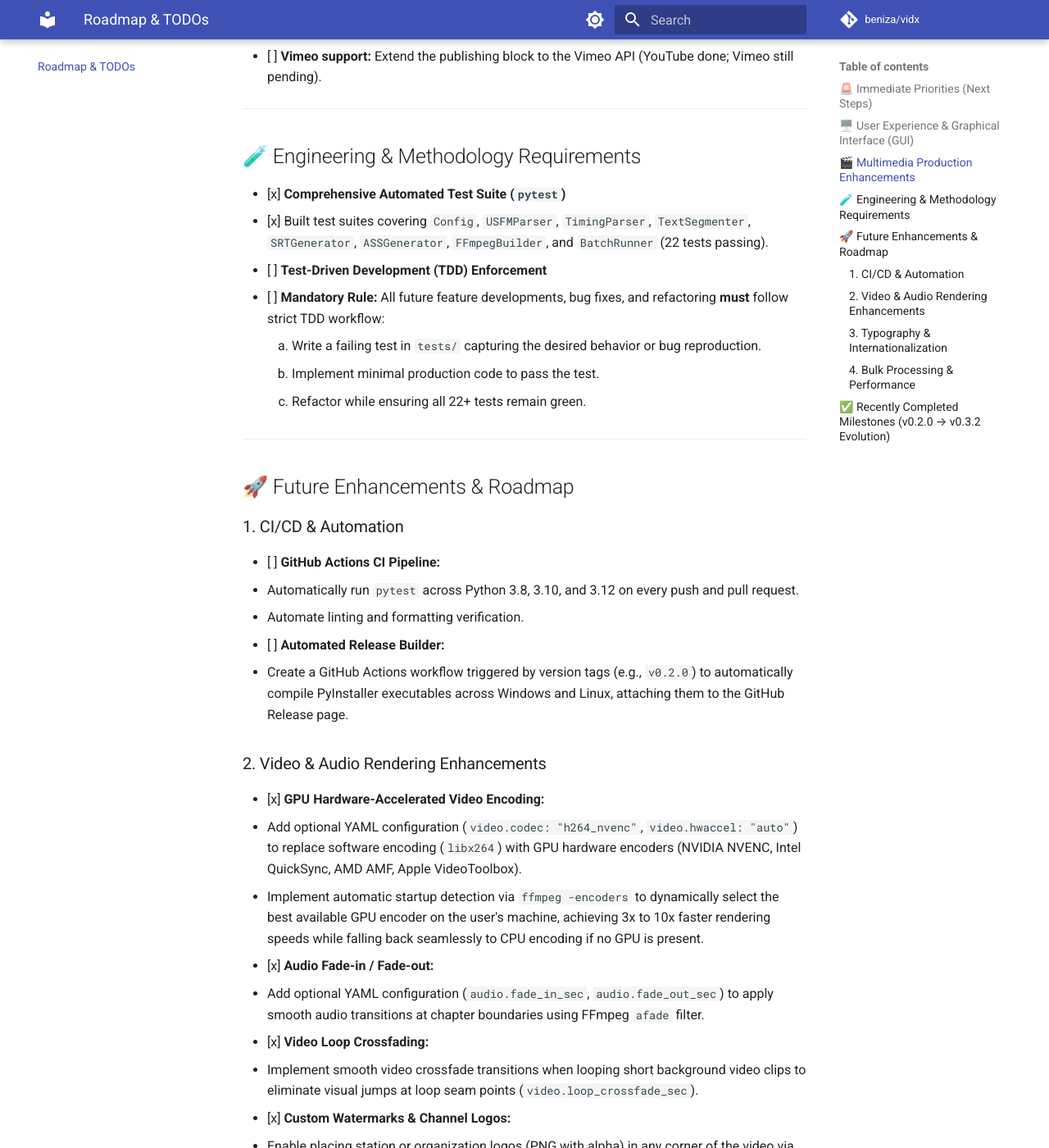
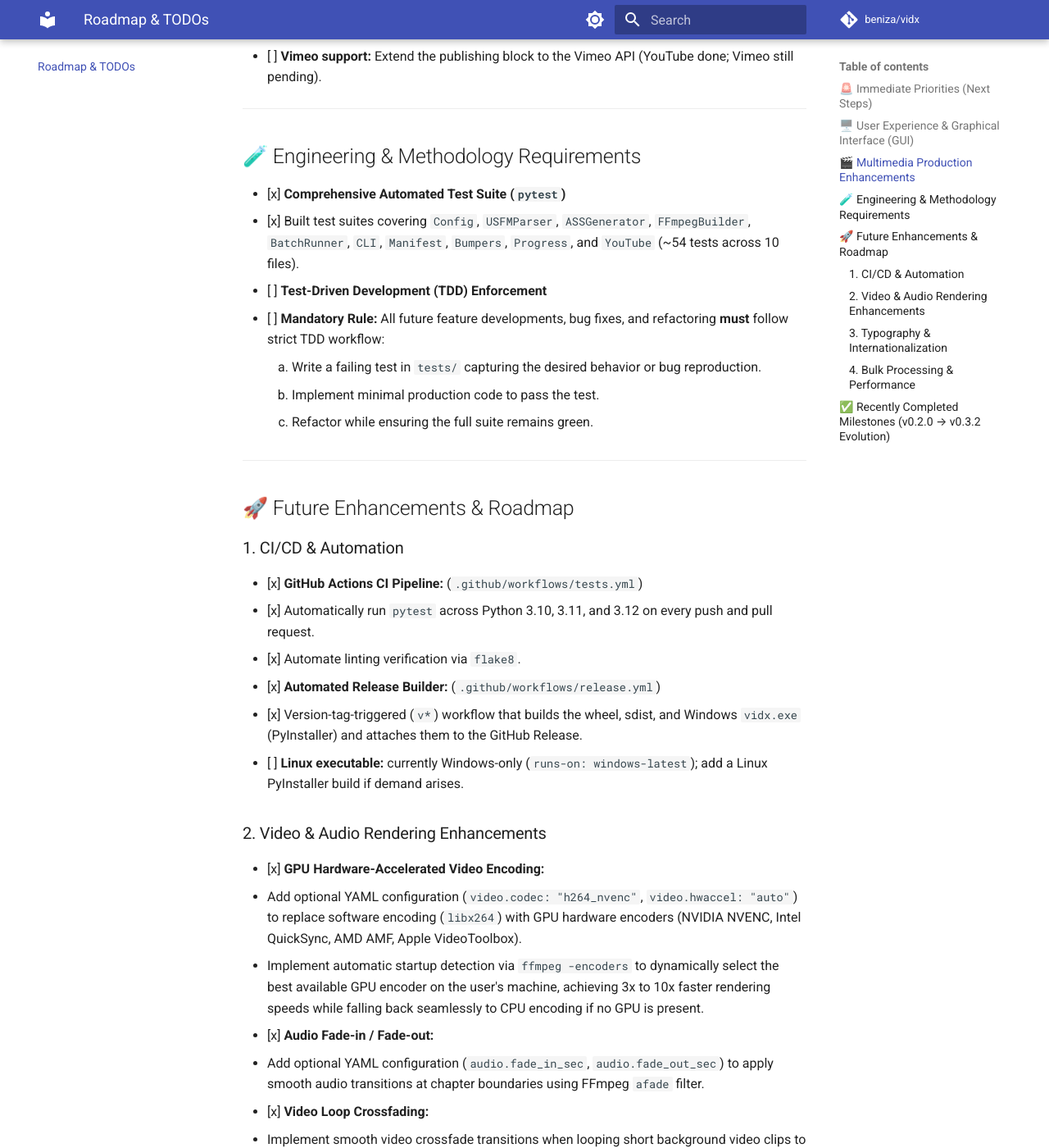
Before and after one commit to beniza/vidx, an MkDocs documentation site: the page built from docs/todo.md, in a window 1280 px wide and 1400 px high, scrolled down 2521 px. Shown: the whole window at 82% size. Built offline with MkDocs 1.6.1 and Material for MkDocs 9.7.7, drawn with Linux system fonts in a browser that asks for light colours; comment, search, counter and statistics services are not loaded.

Commit message:
docs: reconcile CI/CD section, refresh test count, set Python 3.10 minimum
- Mark GitHub Actions CI + release builder shipped (tests.yml, release.yml)
- Note Linux exe still pending (release build is Windows-only)
- Update test-suite count (~54 tests across 10 files)
- Align stated Python minimum with pyproject requires-python >=3.10

Co-Authored-By: Claude Opus 4.8 (1M context) <noreply@anthropic.com>

```diff
--- a/docs/todo.md
+++ b/docs/todo.md
@@ -56,23 +56,24 @@
 ## 🧪 Engineering & Methodology Requirements
 
 - [x] **Comprehensive Automated Test Suite (`pytest`)**
-  - [x] Built test suites covering `Config`, `USFMParser`, `TimingParser`, `TextSegmenter`, `SRTGenerator`, `ASSGenerator`, `FFmpegBuilder`, and `BatchRunner` (22 tests passing).
+  - [x] Built test suites covering `Config`, `USFMParser`, `ASSGenerator`, `FFmpegBuilder`, `BatchRunner`, `CLI`, `Manifest`, `Bumpers`, `Progress`, and `YouTube` (~54 tests across 10 files).
 - [ ] **Test-Driven Development (TDD) Enforcement**
   - [ ] **Mandatory Rule:** All future feature developments, bug fixes, and refactoring **must** follow strict TDD workflow:
     1. Write a failing test in `tests/` capturing the desired behavior or bug reproduction.
     2. Implement minimal production code to pass the test.
-    3. Refactor while ensuring all 22+ tests remain green.
+    3. Refactor while ensuring the full suite remains green.
 
 ---
 
 ## 🚀 Future Enhancements & Roadmap
 
 ### 1. CI/CD & Automation
-- [ ] **GitHub Actions CI Pipeline:**
-  - Automatically run `pytest` across Python 3.8, 3.10, and 3.12 on every push and pull request.
-  - Automate linting and formatting verification.
-- [ ] **Automated Release Builder:**
-  - Create a GitHub Actions workflow triggered by version tags (e.g., `v0.2.0`) to automatically compile PyInstaller executables across Windows and Linux, attaching them to the GitHub Release page.
+- [x] **GitHub Actions CI Pipeline:** (`.github/workflows/tests.yml`)
+  - [x] Automatically run `pytest` across Python 3.10, 3.11, and 3.12 on every push and pull request.
+  - [x] Automate linting verification via `flake8`.
+- [x] **Automated Release Builder:** (`.github/workflows/release.yml`)
+  - [x] Version-tag-triggered (`v*`) workflow that builds the wheel, sdist, and Windows `vidx.exe` (PyInstaller) and attaches them to the GitHub Release.
+  - [ ] **Linux executable:** currently Windows-only (`runs-on: windows-latest`); add a Linux PyInstaller build if demand arises.
 
 ### 2. Video & Audio Rendering Enhancements
 - [x] **GPU Hardware-Accelerated Video Encoding:**
```
Also changed, not shown: README.md (+1 -1 lines), docs/index.md (+1 -1 lines).
